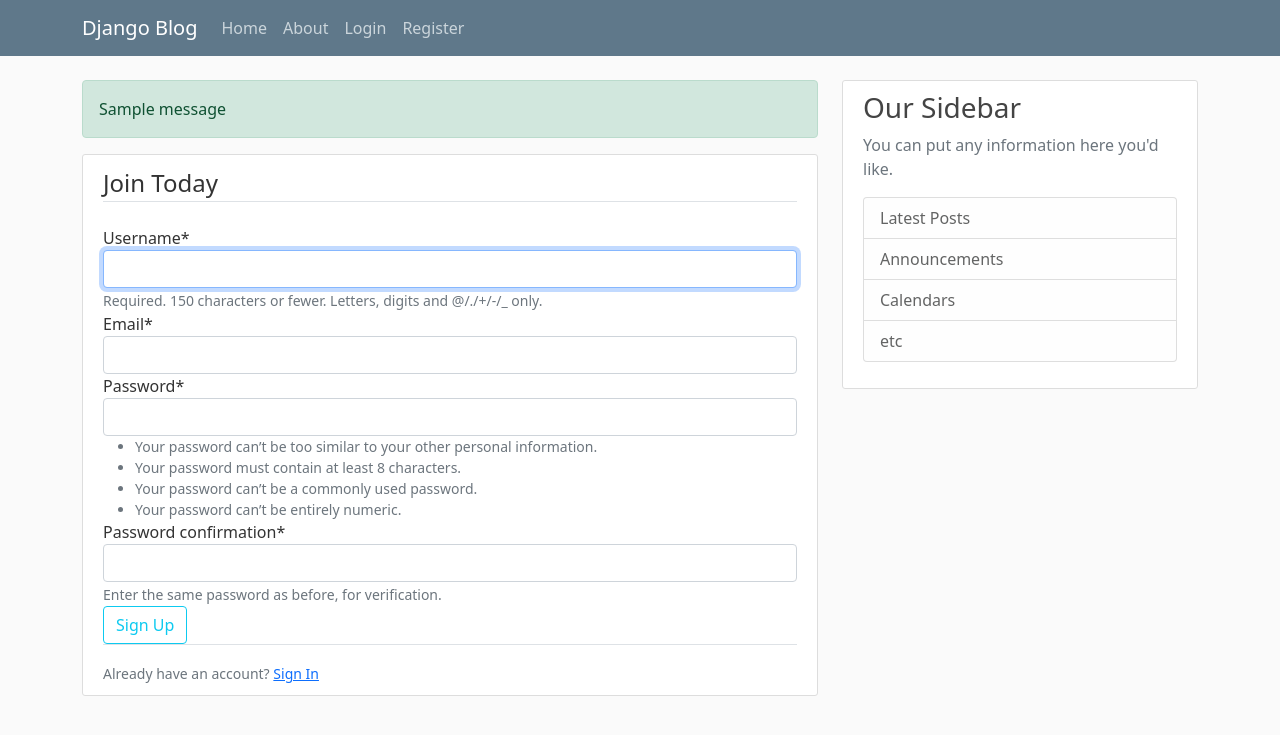
After one commit to tran-haison/Blog-Website, a Django app: template blog_website/users/templates/users/register.html in a window 1280 px wide. The commit adds this page. Shown: the top 735 px of the page. Run offline with Django 3.2, Linux system fonts and the light colour scheme; the template is opened without the code that fills it: values that come from a table or form of the project are taken from there, most other values are stand-ins (such as "Sample title", 1, 10 or a date in 2020); one stand-in notice (Sample message) is shown; some libraries are stand-ins or nearby versions.

Commit message:
Create user registration form

```diff
--- a/blog_website/blog/templates/blog/base.html
+++ b/blog_website/blog/templates/blog/base.html
@@ -51,6 +51,13 @@
     <main role="main" class="container">
         <div class="row">
             <div class="col-md-8">
+                <!-- Display flashed messages -->
+                {% if messages %} {% for message in messages %}
+                <div class="alert alert-{{ message.tags }}">
+                    {{ message }}
+                </div>
+                {% endfor %} {% endif %}
+
                 <!-- Define block "content" for inherited child to implement itself -->
                 {% block content %}{% endblock %}
             </div>
--- a/blog_website/blog_website/settings.py
+++ b/blog_website/blog_website/settings.py
@@ -38,7 +38,8 @@ INSTALLED_APPS = [
     'django.contrib.messages',
     'django.contrib.staticfiles',
     'blog.apps.BlogConfig',
-    'users.app.'
+    'users.apps.UsersConfig',
+    'crispy_forms',
 ]
 
 MIDDLEWARE = [
@@ -125,3 +126,6 @@ STATIC_URL = '/static/'
 # https://docs.djangoproject.com/en/3.2/ref/settings/#default-auto-field
 
 DEFAULT_AUTO_FIELD = 'django.db.models.BigAutoField'
+
+# Change crispy template to bootstrap 4
+CRISPY_TEMPLATE_PACK = 'bootstrap4'
--- a/blog_website/blog_website/urls.py
+++ b/blog_website/blog_website/urls.py
@@ -15,8 +15,10 @@ Including another URLconf
 """
 from django.contrib import admin
 from django.urls import path, include
+from users import views as user_views
 
 urlpatterns = [
     path('admin/', admin.site.urls),
+    path('register/', user_views.register, name='register'),
     path('', include("blog.urls")),
 ]
--- /dev/null
+++ b/blog_website/users/forms.py
@@ -0,0 +1,16 @@
+from django import forms
+from django.contrib.auth.models import User
+from django.contrib.auth.forms import UserCreationForm
+
+
+# Create custom form inheriting from UserCreationForm
+class UserRegisterForm(UserCreationForm):
+    # New field: Email
+    email = forms.EmailField()
+
+    # Configure form
+    class Meta:
+        # Model will be affected after calling form.save() -> User
+        model = User
+        # Fields show in the form in order
+        fields = ['username', 'email', 'password1', 'password2']
--- /dev/null
+++ b/blog_website/users/templates/users/register.html
@@ -0,0 +1,37 @@
+<!-- Extends from blog/base.html -->
+{% extends "blog/base.html" %}
+
+<!-- Load crispy form style -->
+{% load crispy_forms_tags %}
+
+<!-- Start block content -->
+{% block content %}
+
+<div class="content-section">
+    <form method="POST">
+        <!-- CSRF token adds security that Django require before using form -->
+        {% csrf_token %}
+
+        <!-- Form -->
+        <fieldset class="form-group">
+            <legend class="border-bottom mb-4">Join Today</legend>
+            <!-- Django built-in form with crispy style -->
+            {{ form|crispy }}
+        </fieldset>
+
+        <!-- Sign up button -->
+        <div class="form-group">
+            <button class="btn btn-outline-info" type="submit">Sign Up</button>
+        </div>
+    </form>
+
+    <!-- Sign in button -->
+    <div class="border-top pt-3">
+        <small class="text-muted">
+            Already have an account? <a class="ml-2" href="#">Sign In</a>
+        </small>
+    </div>
+</div>
+
+<!-- End block content -->
+{% endblock content %}
```
Also changed, not shown: blog_website/users/views.py (+21 -1 lines), blog_website/db.sqlite3.
